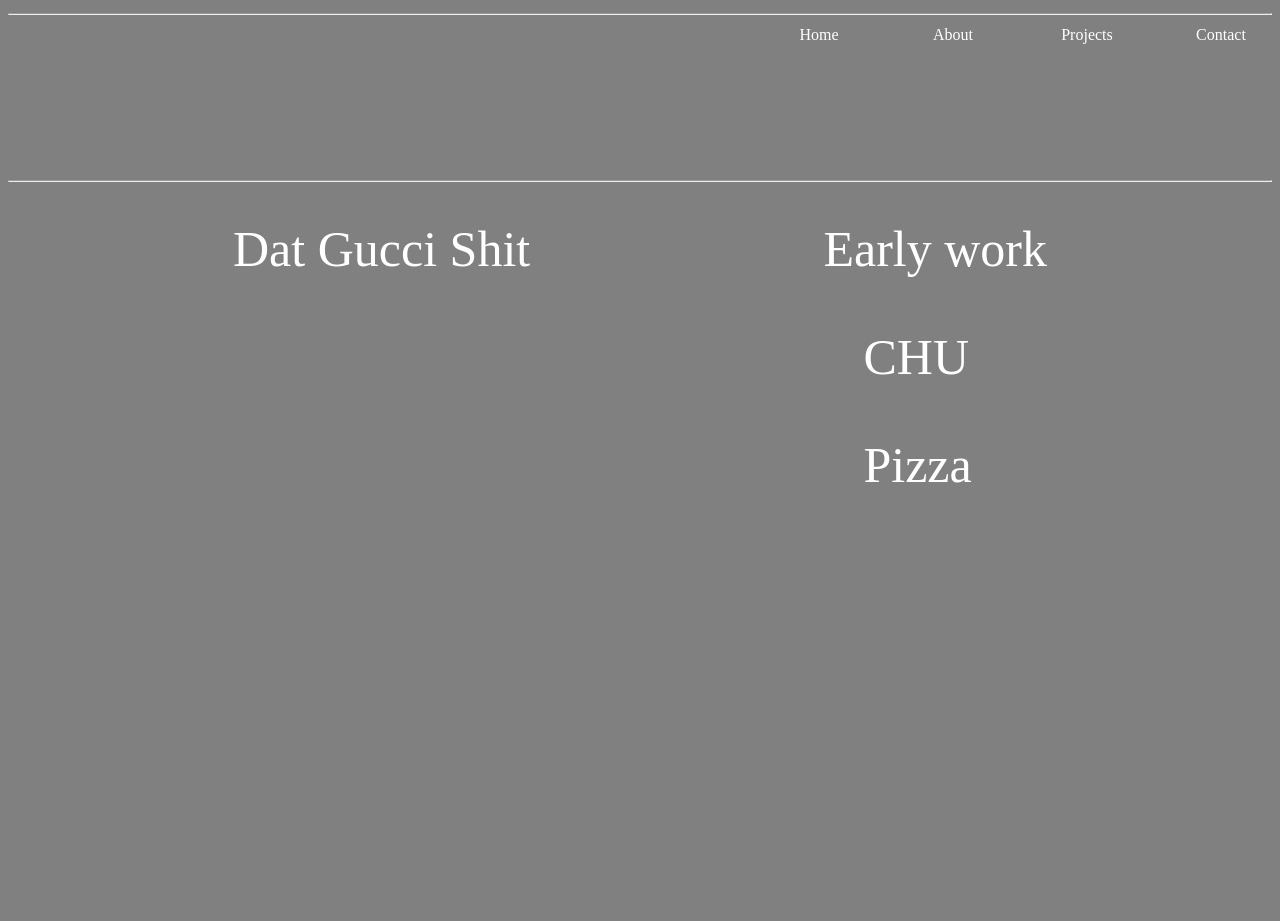
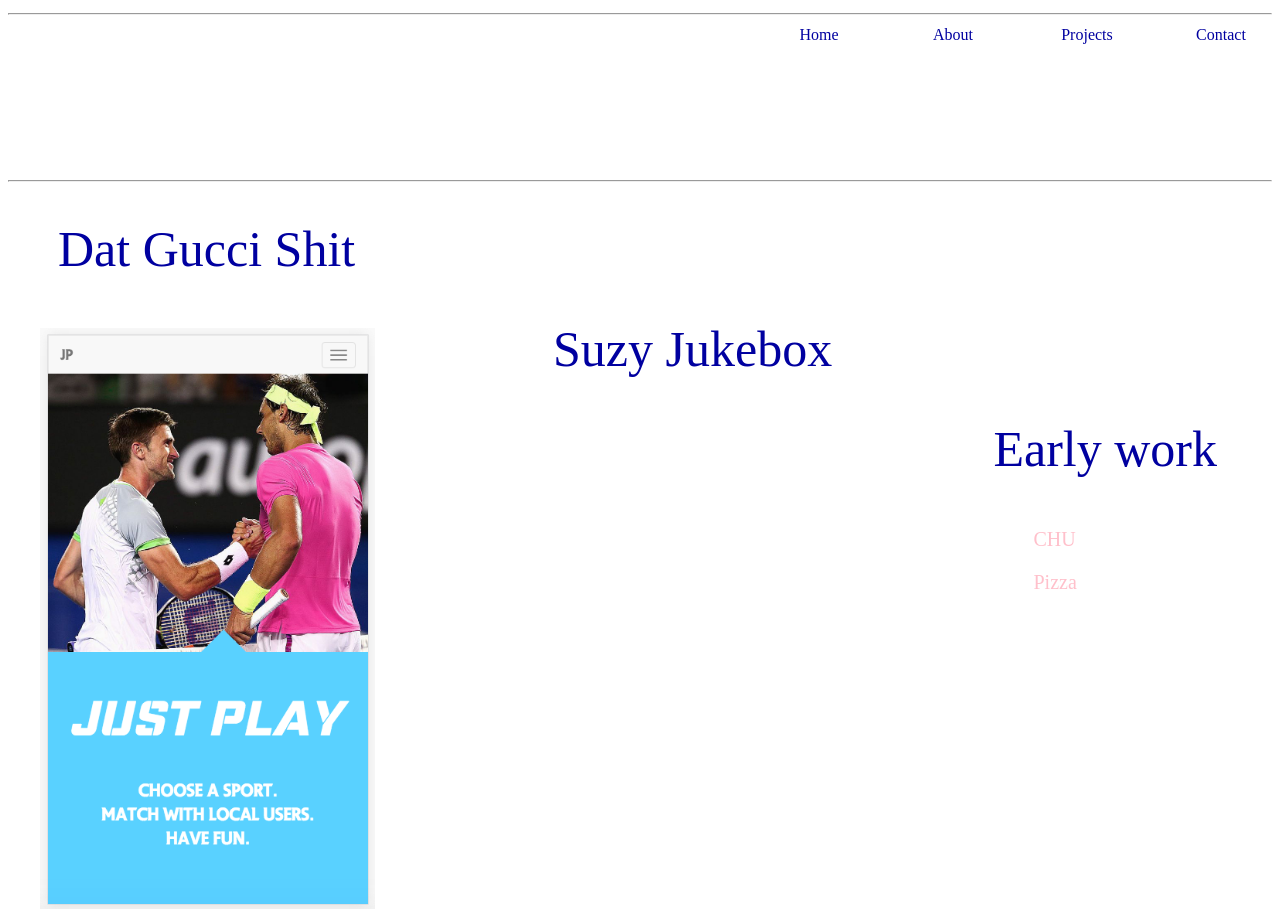
Before and after one commit to chan42988/Online-Portfolio, a PHP site: page /projects.html in a window 1280 px wide; the page is wider, and only the part inside the window is pictured. Before the commit the page ends 483 px from the top of that part, so only its background shows below. Run offline with PHP 8.4, Linux system fonts and the light colour scheme.

Commit message:
changed colors for all pages

```diff
--- a/css/index.css
+++ b/css/index.css
@@ -15,12 +15,11 @@ A {
   top: 85px;
   left: 20px;
   font-size: 40px;
-  color: white;
   font-family: "didot", didot;
 }
 
 body {
-  background: grey;
+  background: RGBA(255, 233, 92, 1.00);
 }
 
 nav li {
--- a/css/projects.css
+++ b/css/projects.css
@@ -8,10 +8,6 @@
 
 A {
   text-decoration: none;
-}
-
-body {
-  background: grey;
 }
 
 nav li {
@@ -32,17 +28,35 @@ hr {
 .stuff1 {
   float: left;
   position: relative;
-  left: 225px;
+  left: 50px;
   top: 100px;
   font-size: 50px;
-  color: #ffffff;
+  color: #0000A0;
+}
+
+.JP {
+  position: relative;
+  right: 18px;
+}
+
+.stuff2 {
+  float: left;
+  position: relative;
+  left: 210px;
+  top: 200px;
+  font-size: 50px;
+  color: #0000A0;
 }
 
 .stuff {
   float: right;
   position: relative;
-  right: 225px;
-  top: 100px;
+  right: 55px;
+  top: 300px;
   font-size: 50px;
-  color: #ffffff;
+  color: #0000A0;
 }
+
+.under {
+  font-size: 20px;
+}
--- a/projects.html
+++ b/projects.html
@@ -11,10 +11,10 @@
   <div class="wrapper">
     <nav>
       <ul>
-        <li><a href="index.html"><span style="color:#ffffff"> Home </a></li>
-        <li><a href="about.html"><span style="color:#ffffff"> About </a></li>
-        <li><a href="projects.html"><span style="color:#ffffff"> Projects </a></li>
-        <li><a href="contact.html"><span style="color:#ffffff"> Contact </a></li>
+        <li><a href="index.html"><span style="color:#0000A0"> Home </a></li>
+        <li><a href="about.html"><span style="color:#0000A0"> About </a></li>
+        <li><a href="projects.html"><span style="color:#0000A0"> Projects </a></li>
+        <li><a href="contact.html"><span style="color:#0000A0"> Contact </a></li>
       </ul>
     </nav>
   </div>
@@ -24,12 +24,21 @@
 
   <div class="stuff1">
     <p>Dat Gucci Shit</p>
+    <div class="JP">
+    <a href="https://justplay-app.herokuapp.com/" target="_blank"><img src="image/JP.jpg"></a>
+    </div>
+  </div>
+
+  <div class="stuff2">
+    <p>Suzy Jukebox</p>
   </div>
 
   <div class="stuff">
     <p>Early work</p>
-    <ul><a href="CHU/index.html" target="_blank"><span style="color:#ffffff"> CHU </a></span></a></ul>
-    <ul><a href="PA/about1.html" target="_blank"<span style="color:#ffffff"> Pizza </a></span></ul>
+    <div class="under">
+    <ul><a href="CHU/index.html" target="_blank"><span style="color:pink"> CHU </a></span></a></ul>
+    <ul><a href="PA/about1.html" target="_blank"<span style="color:pink"> Pizza </a></span></ul>
+    </div>
   </div>
 
 </body>
```
Also changed, not shown: about.html (+4 -4 lines), css/about.css (+1 -6 lines), index.html (+4 -4 lines), image/JP.jpg (added).
